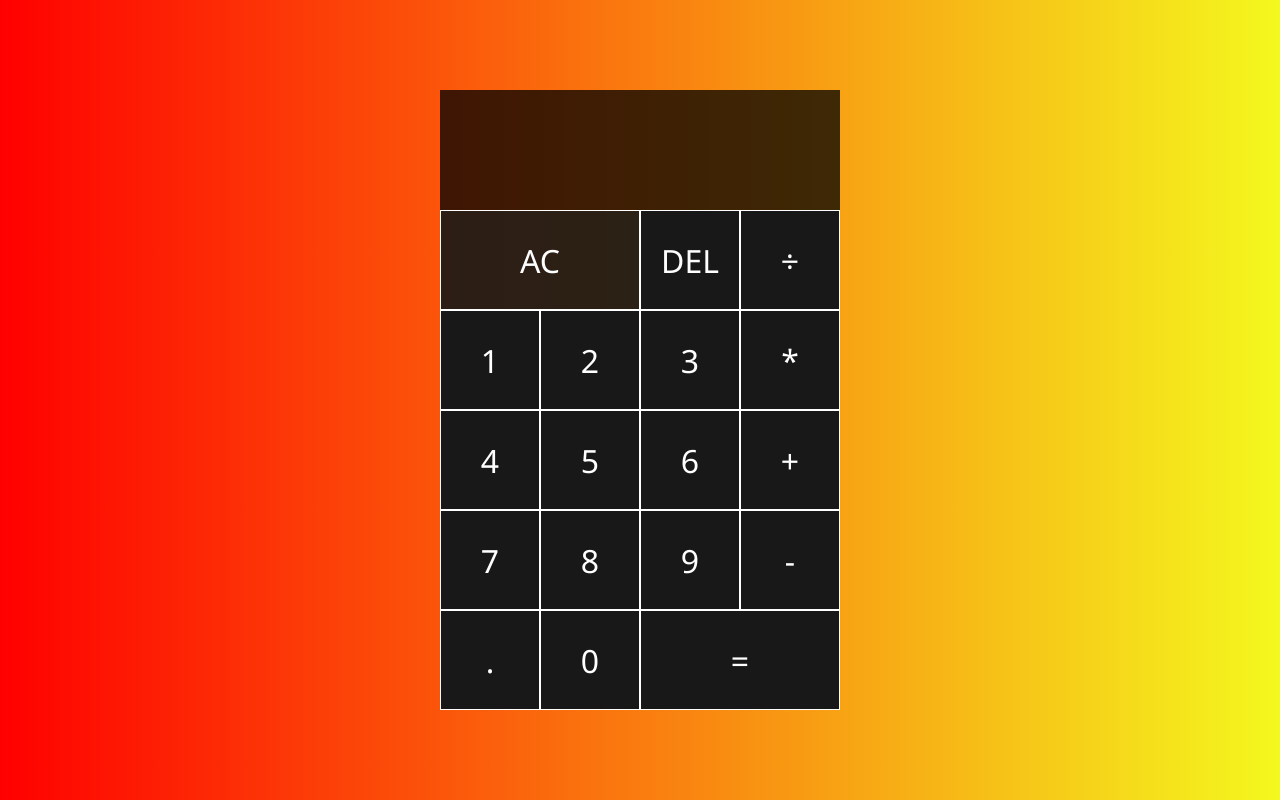
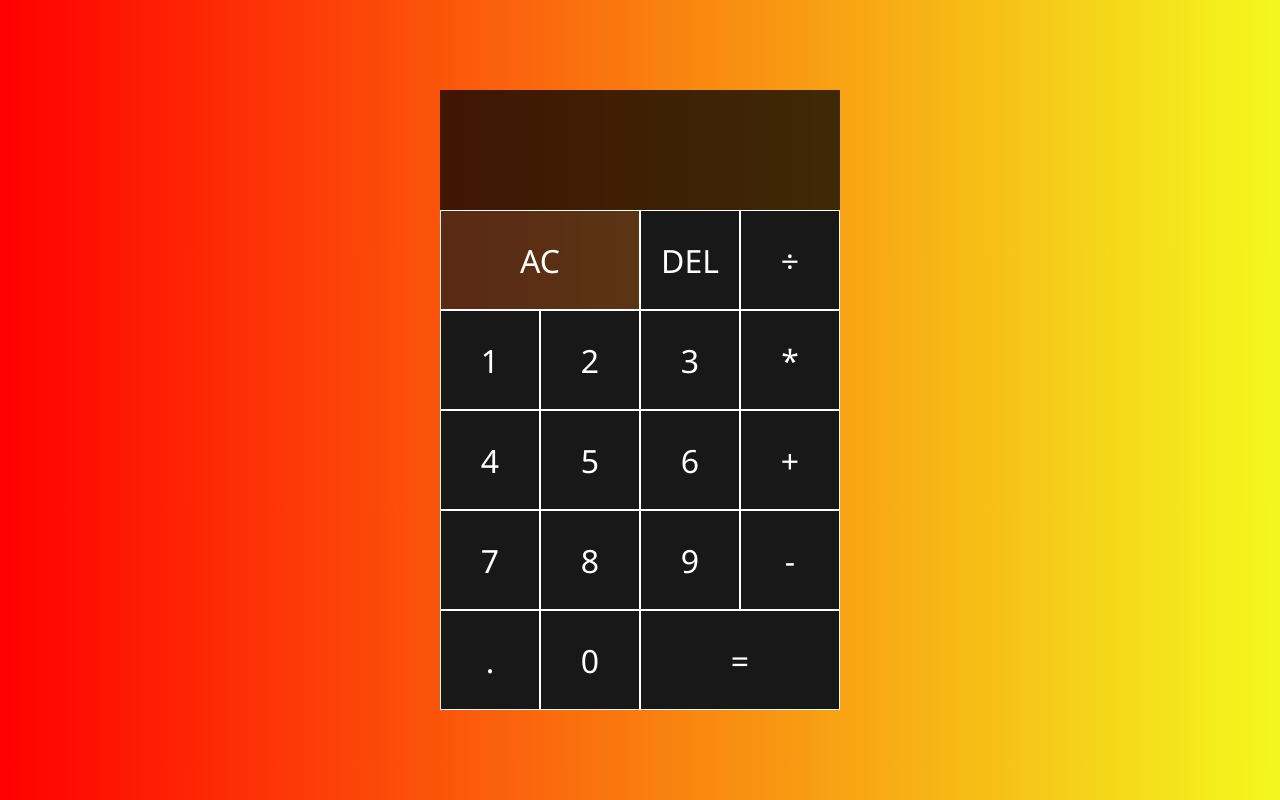
Before and after one commit to rickyl3aks/Calculator, a plain HTML site: page index.html in a window 1280 px wide. In both pictures the pointer is over the button "AC". Drawn offline with Linux system fonts and the light colour scheme.

Commit message:
changed color

```diff
--- a/style.css
+++ b/style.css
@@ -30,7 +30,7 @@ body {
 }
 
 .calculator-grid > button:hover {
-  background: rgba(23, 24, 23, 0.9);
+  background: rgb(23, 24, 23, 0.7);
 }
 
 .calculator .value {
```
